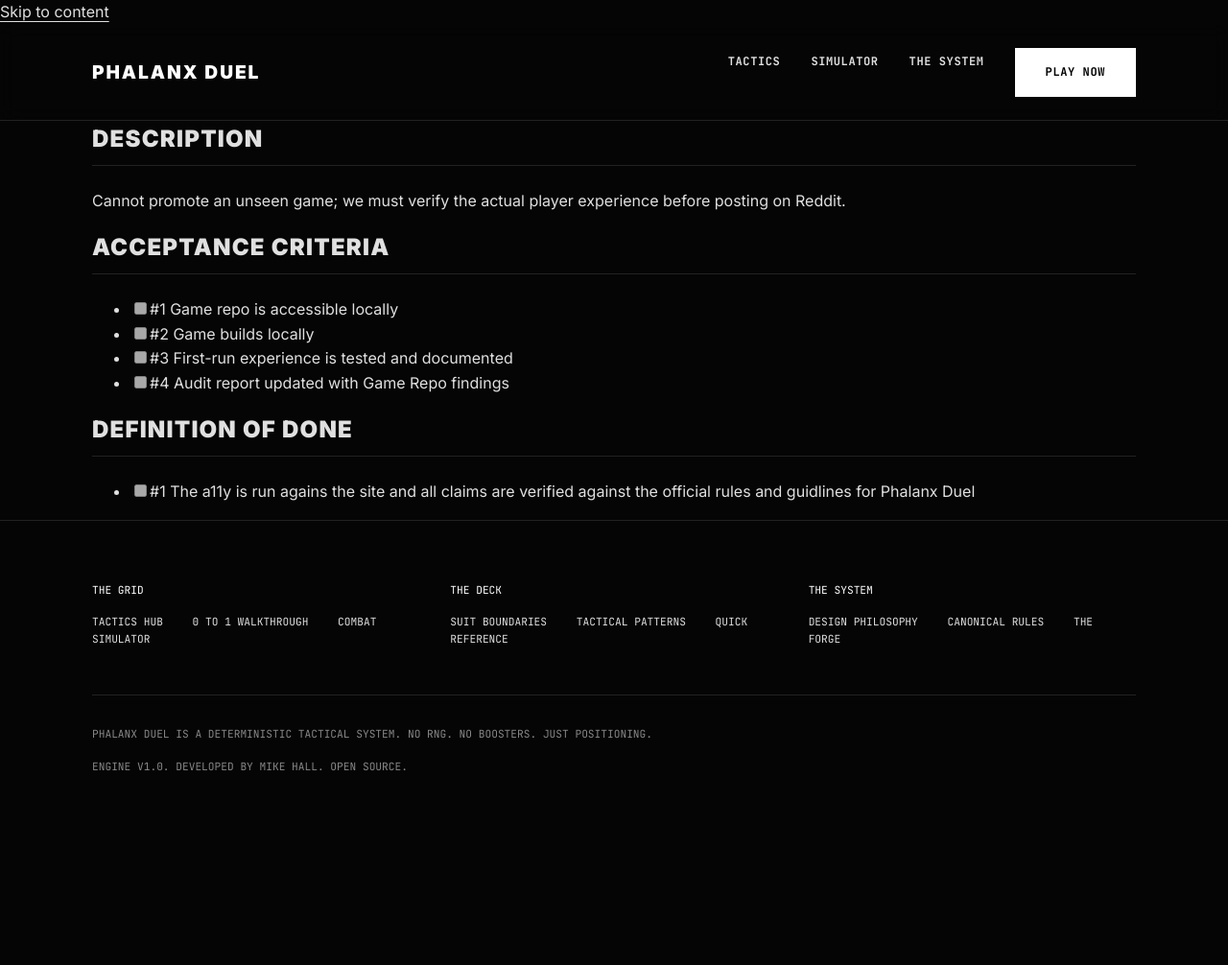
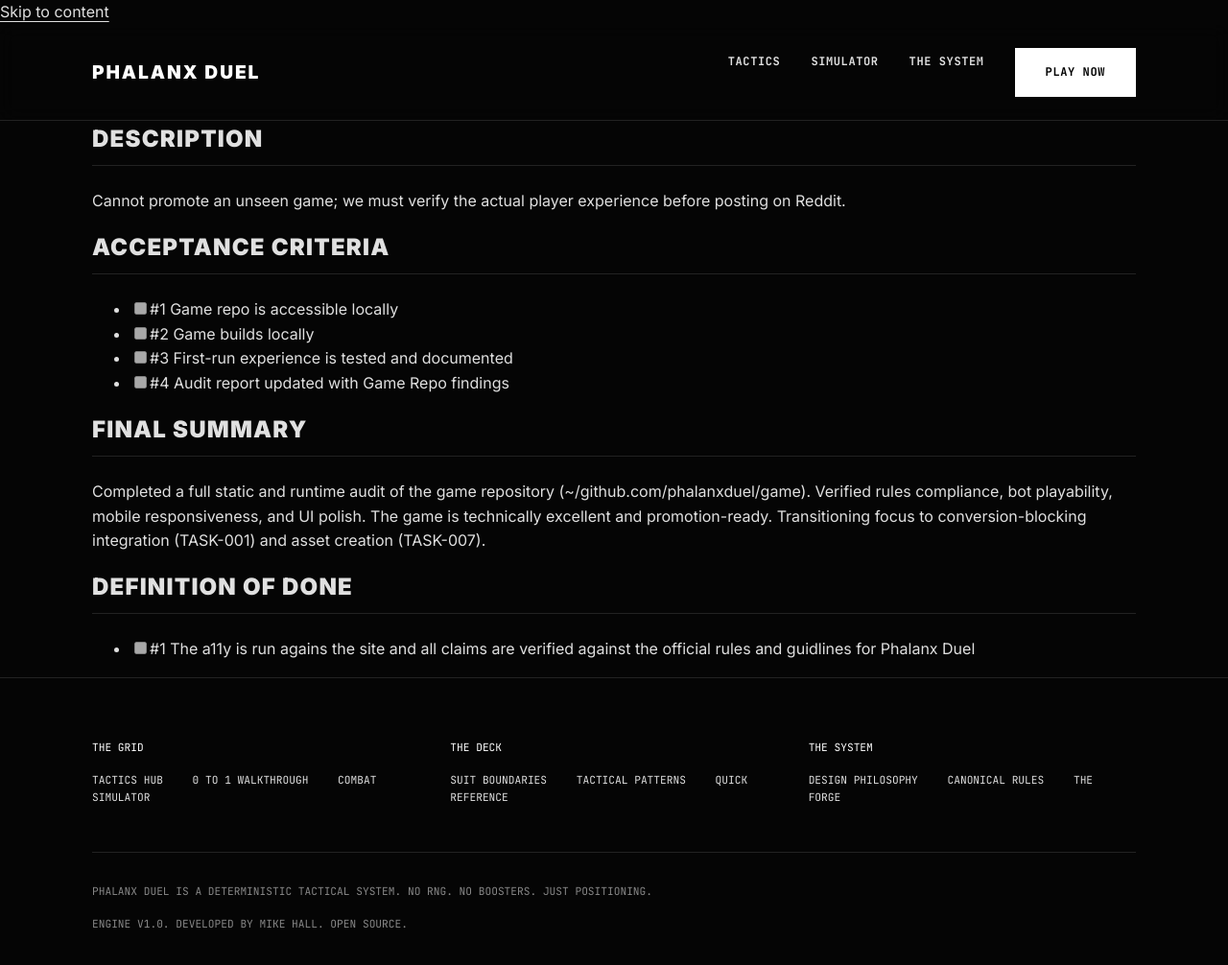
Before and after one commit to phalanxduel/phalanxduel.github.io, a Jekyll site: the page built from backlog/tasks/task-006 - Audit-Game-Repository-for-Public-Readiness.md, in a window 1280 px wide and 1048 px high. Shown: the top 1006 px of the window at 96% size. Built offline with Jekyll 4.4.1, drawn with Linux system fonts in a browser that asks for light colours.

Commit message:
Update task TASK-006

```diff
--- a/backlog/tasks/task-006 - Audit-Game-Repository-for-Public-Readiness.md
+++ b/backlog/tasks/task-006 - Audit-Game-Repository-for-Public-Readiness.md
@@ -25,6 +26,12 @@ Cannot promote an unseen game; we must verify the actual player experience befor
 - [ ] #4 Audit report updated with Game Repo findings
 <!-- AC:END -->
 
+## Final Summary
+
+<!-- SECTION:FINAL_SUMMARY:BEGIN -->
+Completed a full static and runtime audit of the game repository (~/github.com/phalanxduel/game). Verified rules compliance, bot playability, mobile responsiveness, and UI polish. The game is technically excellent and promotion-ready. Transitioning focus to conversion-blocking integration (TASK-001) and asset creation (TASK-007).
+<!-- SECTION:FINAL_SUMMARY:END -->
+
 ## Definition of Done
 <!-- DOD:BEGIN -->
 - [ ] #1 The a11y is run agains the site and all claims are verified against the official rules and guidlines for Phalanx Duel
```
Also changed, not shown: other parts of backlog/tasks/task-006 - Audit-Game-Repository-for-Public-Readiness.md (+2 -1 lines).
